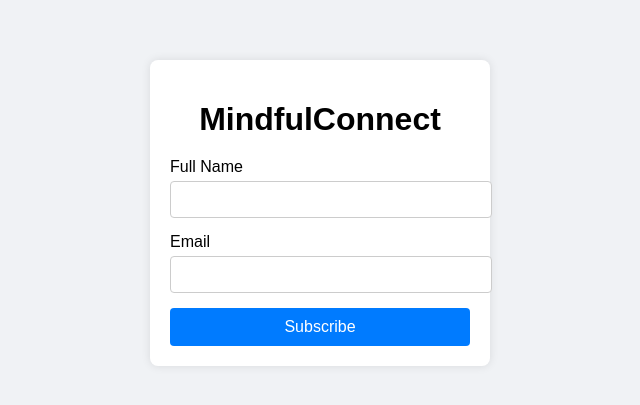
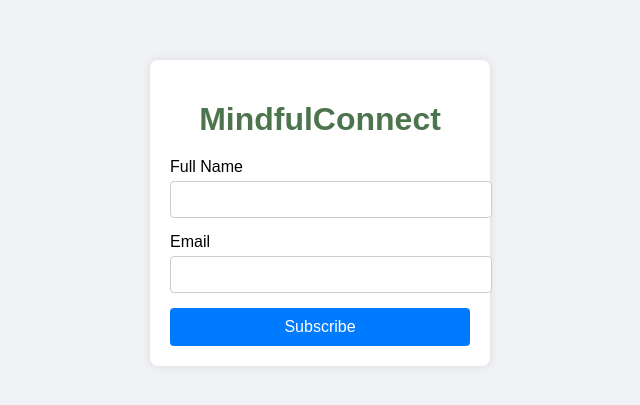
Before and after one commit to Vansh210/Login-page, a plain HTML site: page index.html in a window 1280 px wide. Shown: the part 187-592 px from the top of the page, without its empty margins (320-960 px from the left). Drawn offline with Linux system fonts and the light colour scheme.

Commit message:
Update styles.css

```diff
--- a/styles.css
+++ b/styles.css
@@ -1,4 +1,8 @@
 body {
+    h1 {
+  color: #4d754d;
+
+}
     font-family: Arial, sans-serif;
     background-color: #f0f2f5;
     display: flex;
```
